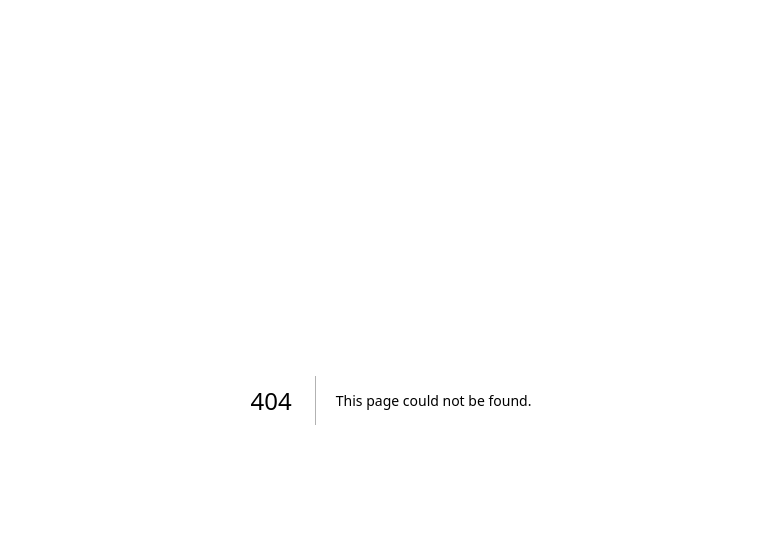
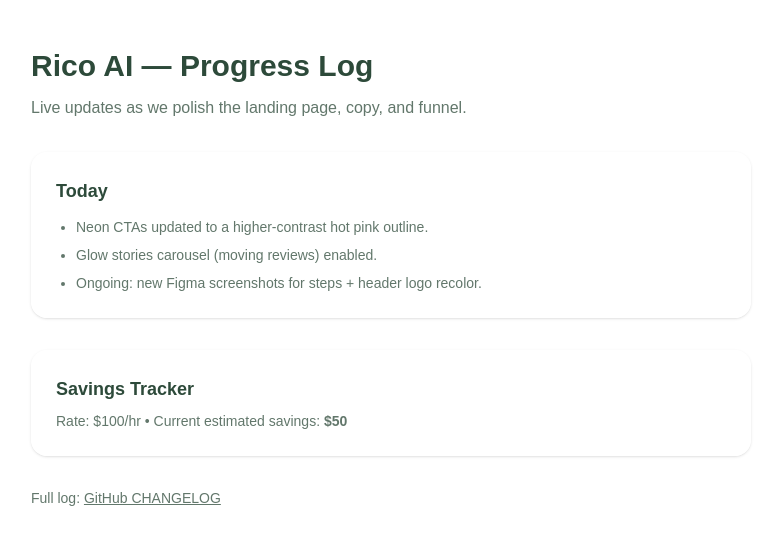
Before and after one commit to mspottsassistant-123/rico-ai-landing, a Next.js app: page /status in a window 1280 px wide. Before the commit this address had no page. Shown: the top 544 px of the page, without its empty margins (249-1030 px from the left). Built offline with nearby package versions, Linux system fonts and the light colour scheme.

Commit message:
Add public status page and brighter neon CTAs

```diff
--- a/src/app/globals.css
+++ b/src/app/globals.css
@@ -66,11 +66,11 @@
   position: absolute;
   inset: -2px;
   border-radius: 9999px;
-  border: 1px solid rgba(199, 173, 255, 0.9);
+  border: 1px solid rgba(255, 105, 180, 0.95);
   box-shadow:
-    0 0 0 1px rgba(199, 173, 255, 0.55),
-    0 0 18px rgba(199, 173, 255, 0.55),
-    0 0 32px rgba(248, 201, 215, 0.35);
+    0 0 0 1px rgba(255, 105, 180, 0.55),
+    0 0 18px rgba(255, 105, 180, 0.55),
+    0 0 32px rgba(120, 240, 200, 0.25);
   z-index: -1;
   animation: neon-pulse 2.6s ease-in-out infinite;
 }
--- /dev/null
+++ b/src/app/status/page.tsx
@@ -0,0 +1,32 @@
+export default function StatusPage() {
+  return (
+    <main className="mx-auto max-w-3xl px-6 py-12 text-[#2D4A3A]">
+      <h1 className="text-3xl font-semibold">Rico AI — Progress Log</h1>
+      <p className="mt-3 text-[#2D4A3A]/75">
+        Live updates as we polish the landing page, copy, and funnel.
+      </p>
+
+      <section className="mt-8 rounded-2xl border border-white/70 bg-white/80 p-6 shadow-sm">
+        <h2 className="text-lg font-semibold">Today</h2>
+        <ul className="mt-3 list-disc space-y-2 pl-5 text-sm text-[#2D4A3A]/75">
+          <li>Neon CTAs updated to a higher‑contrast hot pink outline.</li>
+          <li>Glow stories carousel (moving reviews) enabled.</li>
+          <li>Ongoing: new Figma screenshots for steps + header logo recolor.</li>
+        </ul>
+      </section>
+
+      <section className="mt-8 rounded-2xl border border-white/70 bg-white/80 p-6 shadow-sm">
+        <h2 className="text-lg font-semibold">Savings Tracker</h2>
+        <p className="mt-2 text-sm text-[#2D4A3A]/75">
+          Rate: $100/hr • Current estimated savings: <strong>$50</strong>
+        </p>
+      </section>
+
+      <section className="mt-8 text-sm text-[#2D4A3A]/75">
+        <p>
+          Full log: <a className="underline" href="https://github.com/mspottsassistant-123/rico-ai-landing/blob/main/CHANGELOG.md">GitHub CHANGELOG</a>
+        </p>
+      </section>
+    </main>
+  );
+}
```
Also changed, not shown: 1 other file (tests, documents, lock files or other folders).
